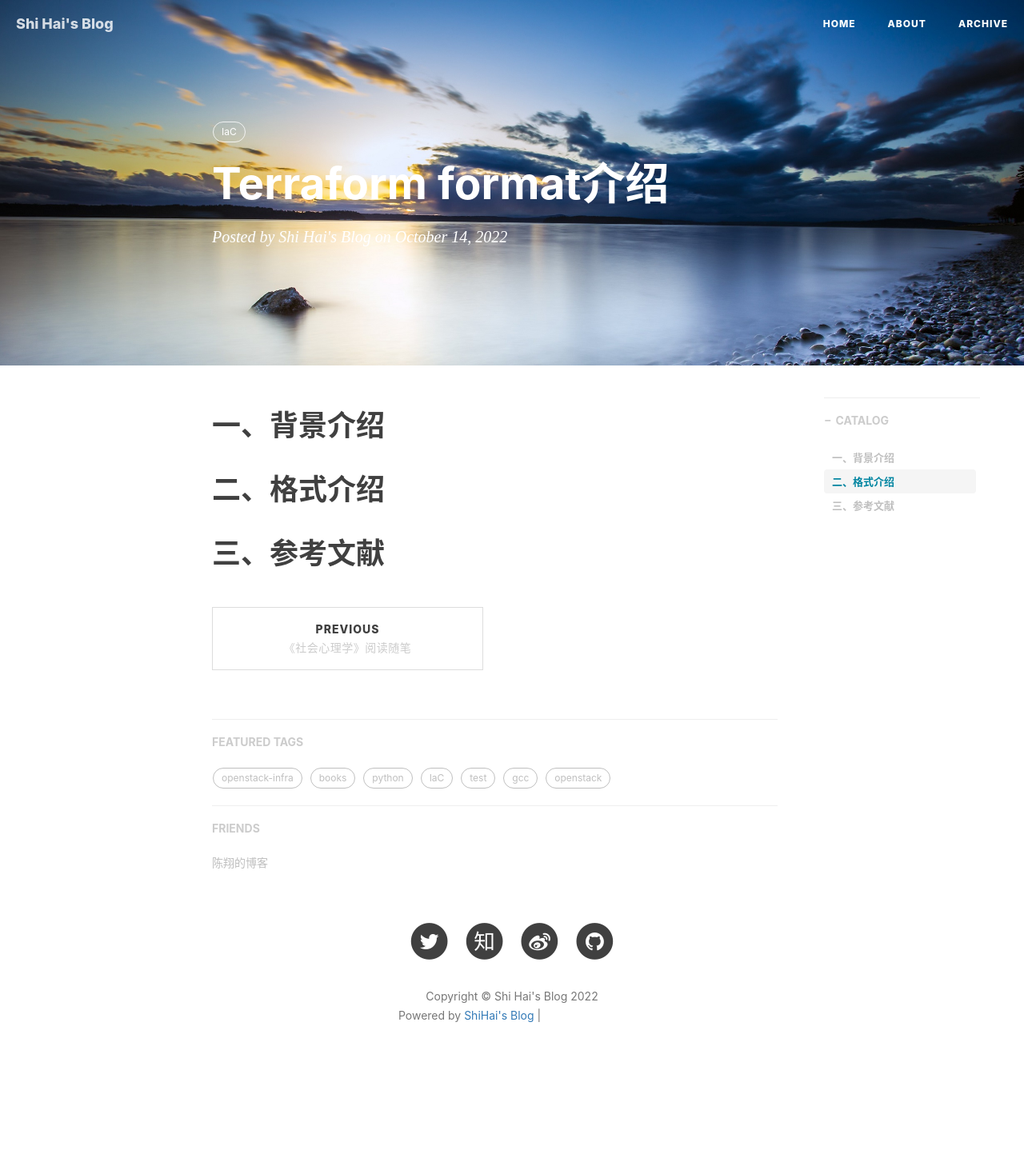
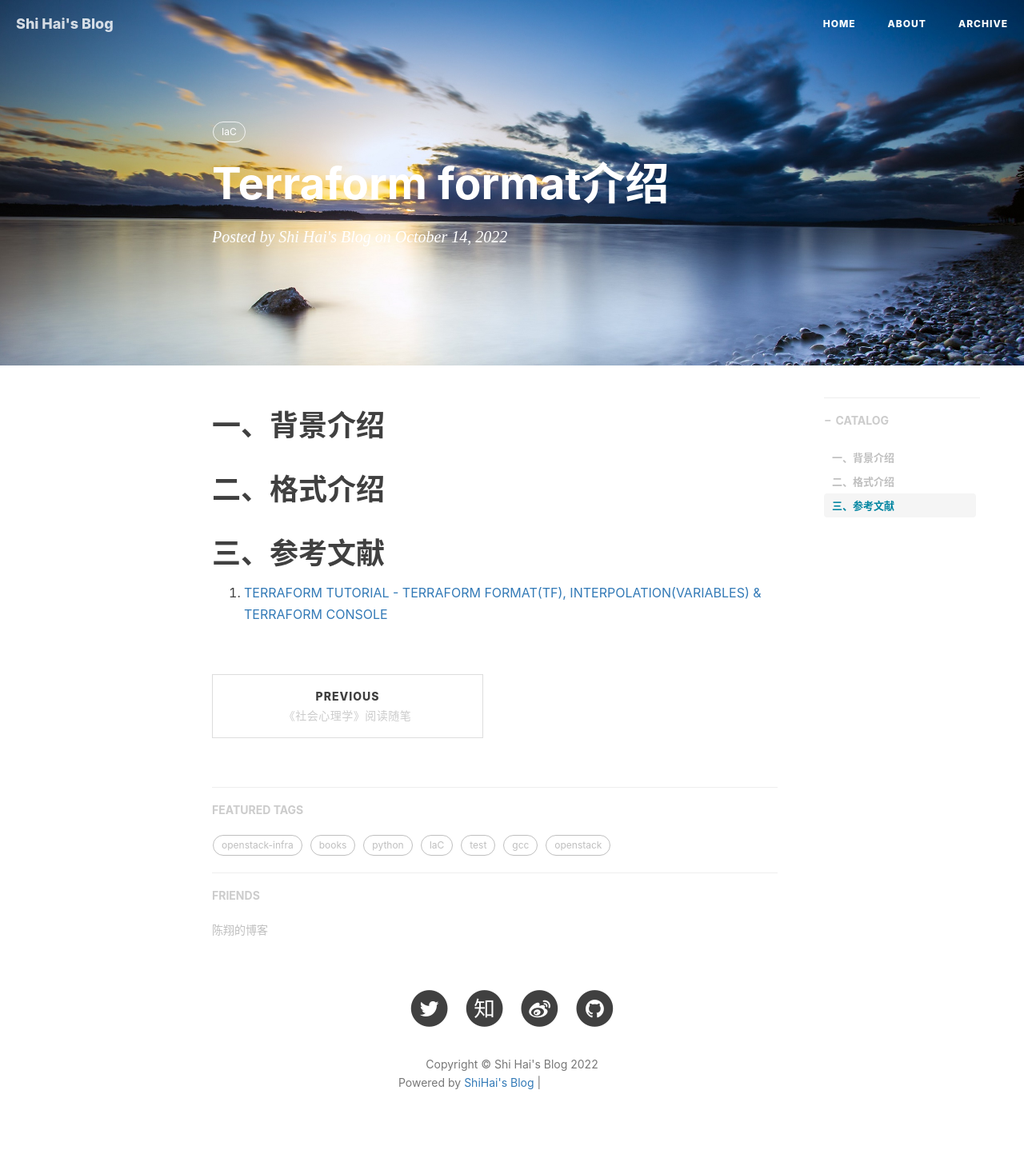
Before and after one commit to shihai1991/shihai1991.github.io, a Jekyll site: the page built from _posts/2022-10-14-Terraform format介绍.md, in a window 1280 px wide. Shown: the whole page at 80% size. Built offline with Jekyll 4.4.1, drawn with Linux system fonts in a browser that asks for light colours; nearby versions of some CDN libraries; comment, search, counter and statistics services are not loaded; before the commit the page ends 1374 px from its top, so only the background shows below that; grey boxes are pictures that could not be loaded.

Commit message:
Update 2022-10-14-Terraform format介绍.md

```diff
--- a/_posts/2022-10-14-Terraform format介绍.md
+++ b/_posts/2022-10-14-Terraform format介绍.md
@@ -15,3 +15,4 @@
 
 
 # 三、参考文献
+1. [TERRAFORM TUTORIAL - TERRAFORM FORMAT(TF), INTERPOLATION(VARIABLES) & TERRAFORM CONSOLE](https://www.bogotobogo.com/DevOps/Terraform/Terraform-terraform-format-tf-and-interpolation-variables.php)
```
